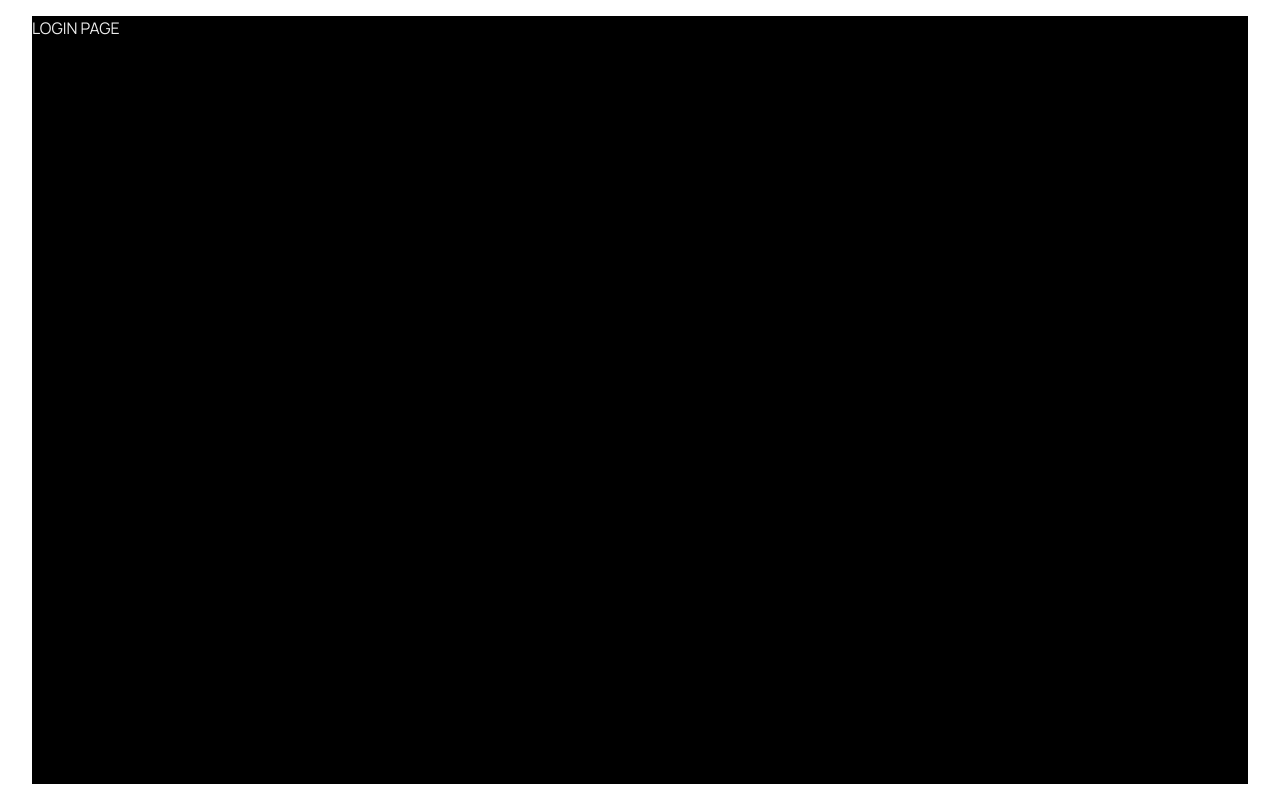
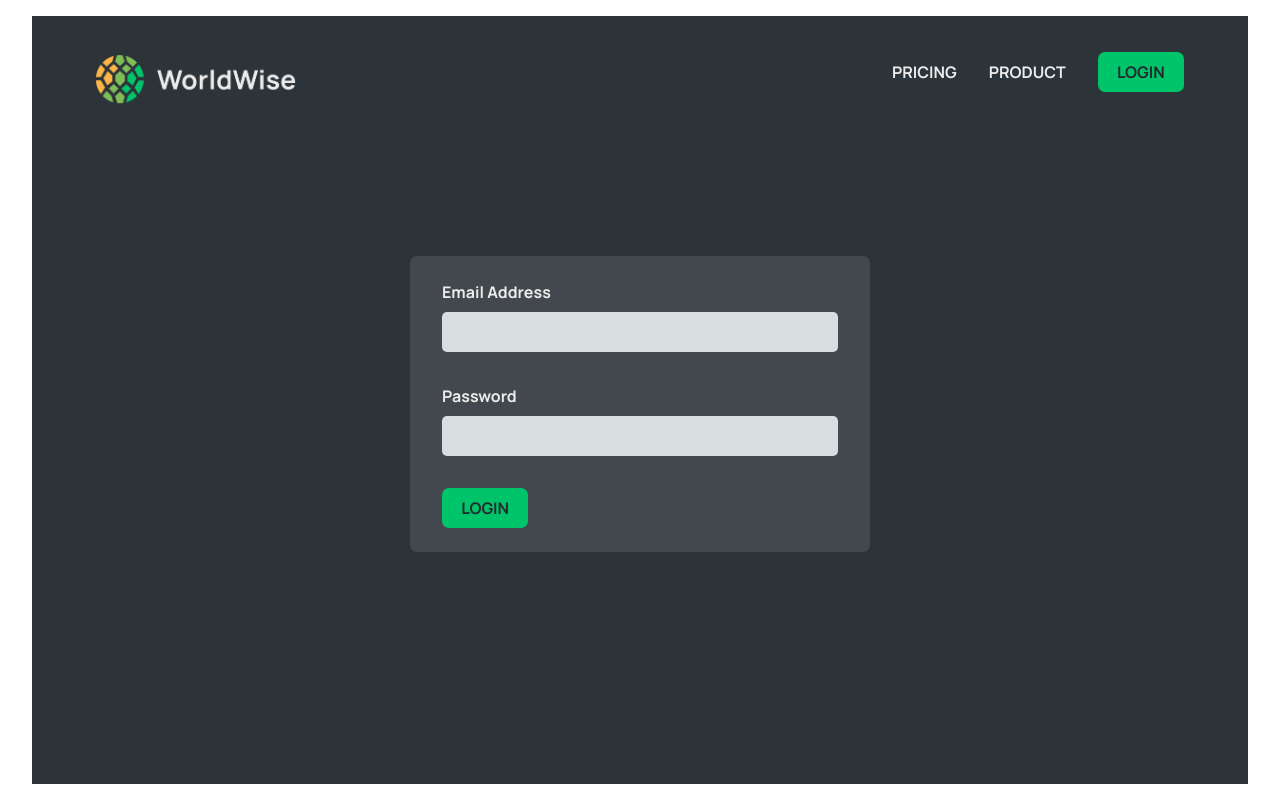
Before and after one commit to DanielArzani/world-wise, a React (Vite) app: page /login in a window 1280 px wide. Built offline with nearby package versions, Linux system fonts and the light colour scheme.

Commit message:
create and style the loginpage and login form

```diff
--- a/src/index.css
+++ b/src/index.css
@@ -134,6 +134,10 @@ a {
   color: var(--color-brand--2);
 }
 
+a.active {
+  color: var(--color-dark--0);
+}
+
 .cluster {
   display: flex;
   flex-wrap: wrap;
--- a/src/pages/LoginPage/LoginPage.tsx
+++ b/src/pages/LoginPage/LoginPage.tsx
@@ -1,13 +1,100 @@
 import React from 'react';
 import styled from 'styled-components';
+import ButtonLogin from '../../components/ButtonLogin';
+import { Link } from 'react-router-dom';
+import media from '../../utils/mediaQueries';
+import Header from '../../components/Header';
 
+/**
+ * The page which displays the form to login to use the application
+ */
 function LoginPage() {
-  return <Wrapper>LOGIN PAGE</Wrapper>;
+  return (
+    <Wrapper>
+      <Header />
+      <FormWrapper>
+        <Form>
+          <FormControls>
+            <Label htmlFor='email'>Email Address</Label>
+            <Input type='text' id='email' autoComplete='email' />
+          </FormControls>
+
+          <FormControls>
+            <Label htmlFor='password'>Password</Label>
+            <Input type='password' id='password' />
+          </FormControls>
+
+          <div>
+            <ButtonLogin>
+              <Link to='/app'>Login</Link>
+            </ButtonLogin>
+          </div>
+        </Form>
+      </FormWrapper>
+    </Wrapper>
+  );
 }
 
 export default LoginPage;
 
 const Wrapper = styled.div`
-  background-color: black;
+  display: flex;
+  flex-direction: column;
+
+  background-color: var(--color-dark--1);
   min-height: 100%;
+  padding-inline: 1rem;
+
+  @media ${media.sm} {
+    gap: 8rem;
+  }
 `;
+
+const FormWrapper = styled.div`
+  display: grid;
+  place-content: center;
+`;
+
+const Form = styled.form`
+  display: flex;
+  flex-direction: column;
+  gap: 2rem;
+
+  background-color: var(--color-dark--2);
+  border-radius: 7px;
+  padding: 1.5rem 2rem;
+  width: 100%;
+
+  @media ${media.sm} {
+    width: 460px;
+  }
+`;
+
+const FormControls = styled.div`
+  display: flex;
+  flex-direction: column;
+  gap: 0.5rem;
+`;
+
+const Label = styled.label`
+  color: var(--color-light--2);
+  font-size: 1rem;
+  font-weight: 600;
+`;
+
+const Input = styled.input`
+  background-color: var(--color-light--3);
+  border: none;
+  border-radius: 5px;
+  padding: 0.5rem;
+  padding-left: 1rem;
+  font-family: inherit;
+  font-size: 1rem;
+  transition: all 0.2s;
+  width: 100%;
+
+  &:focus {
+    outline: none;
+    background-color: #fff;
+  }
+`;
```
Also changed, not shown: src/utils/mediaQueries.ts (+14 -0 lines).
